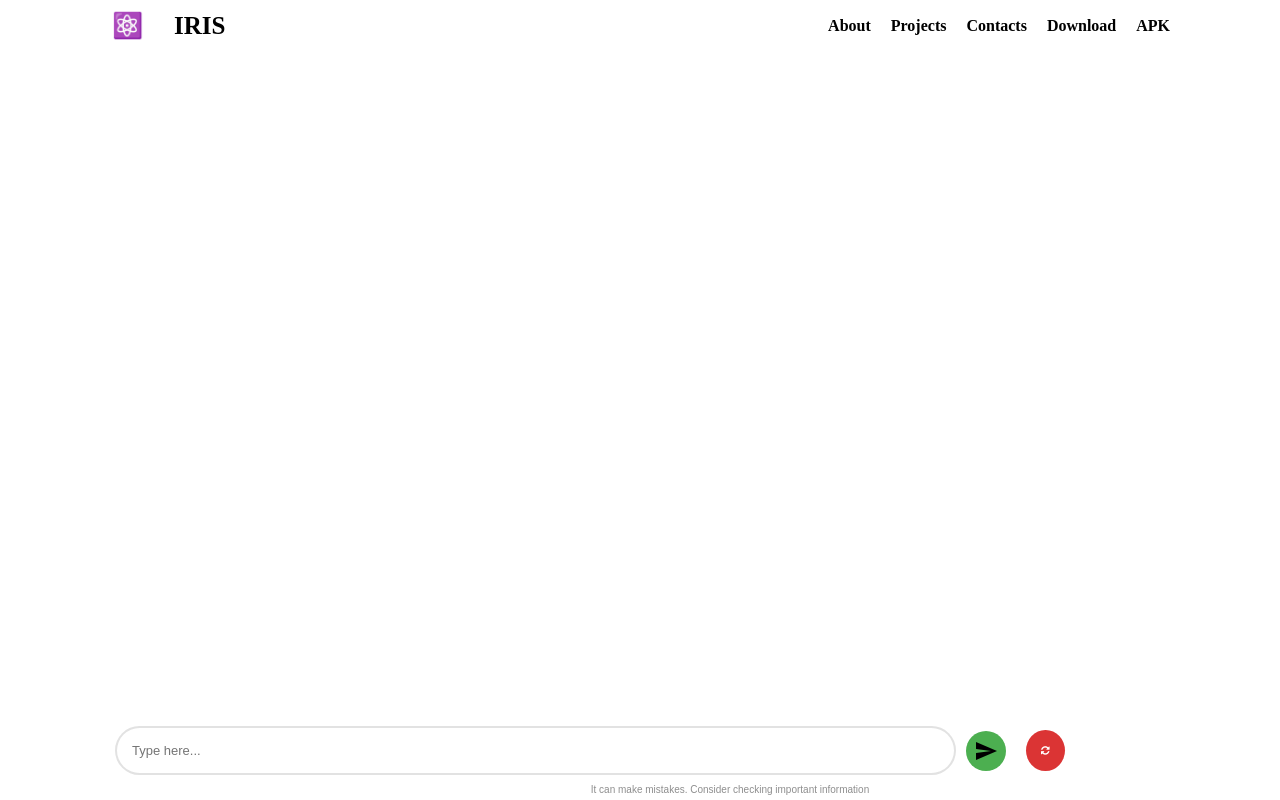
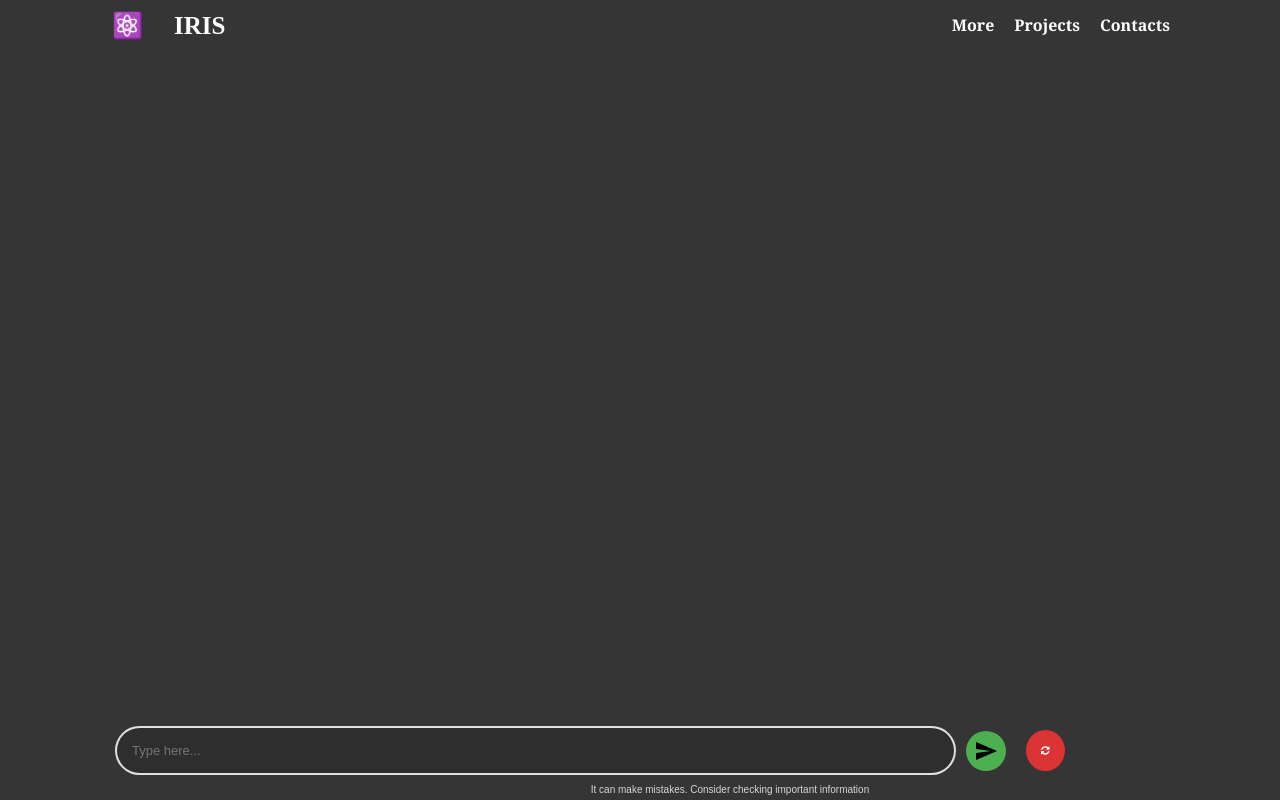
Before and after one commit to mustafaansarii/IRIS-AI, a Flask app: page / in a window 1280 px wide. Run offline with Flask 3, Linux system fonts and the light colour scheme.

Commit message:
Update index.html

```diff
--- a/templates/index.html
+++ b/templates/index.html
@@ -23,12 +23,12 @@
             height: none;
             justify-content: space-between;
             background-color:#fffdfd;
-            background: #ffffff;
+            background: #363535;
             max-width: 1100px;
             margin: 0 auto;
             padding: 0;
             overflow: none;
-            box-shadow: 0 0 0 20px rgba(255, 255, 255, 0.1);
+            /* box-shadow: 0 0 0 20px rgba(255, 255, 255, 0.1); */
         }
 
         .header {
@@ -36,11 +36,11 @@
             justify-content: space-between;
             align-items: center;
             padding: 20px;
-            background-color:#ffffff;
+            background-color:#363535;
             color: #ffffff;
-            border-radius: px;
+            border-radius: 10px;
             font-family: emoji;
-
+            overflow: hidden;
             height: 10px;
         }
 
@@ -53,33 +53,40 @@
             display: none;
             cursor: pointer;
             font-size: 24px;
-            color: #000000;
+            color: #ffffff;
+            overflow: hidden;
         }
 
         .menu-links {
             display: flex;
             justify-content: flex-end;
             align-items: center;
+            overflow: hidden;
 
         }
 
         .header-link {
             text-decoration: none;
-            color: #000000;
+            color: #ffffff;
             font-weight: bold;
             margin-left: 20px;
+            font-family: Cambria, Cochin, Georgia, Times, 'Times New Roman', serif;
+            overflow: hidden;
         }
 
         .header-link:hover {
             text-decoration: underline;
+            overflow: hidden;
         }
 
         .chat-container {
-            border: 0px solid #cccccc;
+            border: 0px solid #363535;
             padding:15px;
             margin-bottom: 110px;
             max-width: auto;
             margin: auto;
+            color: white;
+            font-family: Arial, Helvetica, sans-serif;
 
         }
 
@@ -109,7 +116,7 @@
         }
 
         .ai-message {
-            background-color: rgb(243, 243, 243)
+            background-color: #363535;
         }
 
         .copy-icon-message {
@@ -126,8 +133,8 @@
             position: fixed;
             bottom: 0;
             width: 100%;
-            background-color: #ffffff00;
-            box-shadow: 0px -5px 10px rgba(0, 0, 0, 0);
+            background-color: #ff000000;
+            box-shadow: 0px -5px 10px rgba(12, 12, 12, 0);
             padding: 25px;
             box-sizing: border-box;
             display: flex;
@@ -140,10 +147,12 @@
             padding: 15px;
             box-sizing: border-box;
             font-size: 13px;
-            border: 2px solid #ddddddd9;
+            border: 2px solid rgba(255, 255, 255, 0.851);
             border-radius: 50px;
             outline: none;
             margin-right: 10px;
+            background-color: #2f2e2e;
+            color: #fff;
         }
 
         #loadingButton {
@@ -181,6 +190,7 @@
             border-radius: 100%;
             cursor: pointer;
             margin-left: 20px;
+
         }
 
         #refreshButton:hover {
@@ -192,7 +202,7 @@
             text-align: center;
             padding: 0px;
             background-color: #ffffff00;
-            color: #00000072;
+            color: #ffffffcc;
             position: fixed;
             bottom: 5px;
             width: 100%;
@@ -203,6 +213,7 @@
         @media only screen and (max-width: 600px) {
             .menu-icon {
                 display: block;
+                overflow: hidden;
             }
 
             .menu-links {
@@ -212,17 +223,20 @@
                 top: 60px;
                 left: 0;
                 width: 100%;
-                background-color: rgb(150, 3, 130);
+                background-color: rgb(3, 79, 150);
                 text-align: center;
-                border-radius:
+                overflow: hidden;
+
             }
 
             .menu-links a {
                 margin: 10px 0;
+                overflow: hidden;
             }
 
             .menu-links.show {
                 display: flex;
+                overflow: hidden;
             }
 
 
@@ -243,7 +257,7 @@
     <div class="header">
         <div style="display: flex; align-items: center;">
 
-            <span style="font-family: Arial, sans-serif;font-family: emoji; font-size: 25px; color: #000000; font-weight: bold; margin-left: 2px;">
+            <span style="font-family: Arial, sans-serif;font-family: emoji; font-size: 25px; color: #ffffff; font-weight: bold; margin-left: 2px;">
                 ⚛️
                IRIS</span>
         </div>
@@ -253,10 +267,9 @@
         <div class="menu-icon" onclick="toggleMenu()">☰</div>
         <!-- Header Links -->
         <div class="menu-links">
-            <a href="https://github.com/mustafaansarii/IRIS-AI" class="header-link">About</a>
-            <a href="http://mustafaansari.rf.gd/" class="header-link">Projects</a>
+            <a href="http://mustafaansari.rf.gd/IRIS.html" class="header-link">More</a>
+            <a href="http://mustafaansari.rf.gd/project.html" class="header-link">Projects</a>
             <a href="https://www.linkedin.com/in/mustafands/" class="header-link">Contacts</a>
-            <a href="http://mustafaansari.rf.gd/project.html" class="header-link">Download APK</a>
 
 
         </div>
@@ -270,7 +283,7 @@
         <input type="text" id="userInput" placeholder="Type here..." onkeydown="handleKeyDown()">
         <!-- Loading button initially hidden -->
         <button id="loadingButton">
-            <i class="fa fa-spinner fa-spin"></i> Responding
+            <p style="color:rgb(255, 255, 255);"><i class="fa fa-spinner fa-spin"></i></p> <p style="color:rgb(255, 255, 255);">Responding</p>
         </button>
         <!-- Send button replaced with icon container -->
         <div id="sendButtonContainer" onclick="sendMessage()">
@@ -333,8 +346,8 @@
                     document.getElementById('loadingButton').style.display = 'none';
                     document.getElementById('sendButtonContainer').style.display = 'flex';
 
-                    appendToConversation('You-', userInput);
-                    appendToConversation(' <img src="https://media3.giphy.com/media/3oFzlVJAzNUDwvpcc0/giphy.gif?cid=ecf05e47a3zr9vyiuf7nng3xlspgg6o2zajufsfjyf0sxtv8&ep=v1_gifs_search&rid=giphy.gif&ct=g" alt="Girl in a jacket" width="26" height="26" style="border-radius: 20px;"><br> ' ,    data.response);
+                    appendToConversation('You <br>', userInput);
+                    appendToConversation(' <img src="https://media3.giphy.com/media/3oFzlVJAzNUDwvpcc0/giphy.gif?cid=ecf05e47a3zr9vyiuf7nng3xlspgg6o2zajufsfjyf0sxtv8&ep=v1_gifs_search&rid=giphy.gif&ct=g" alt="Girl in a jacket" width="26" height="26" style="border-radius: 20px" ><br> ' ,    data.response);
 
 
                     conversationHistory = data.history;
```
